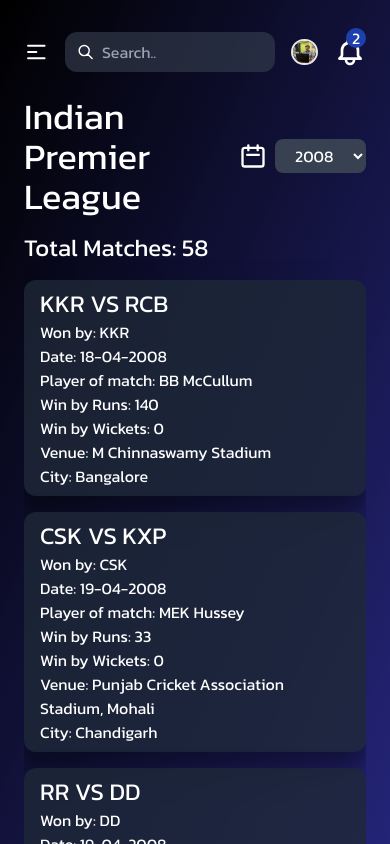
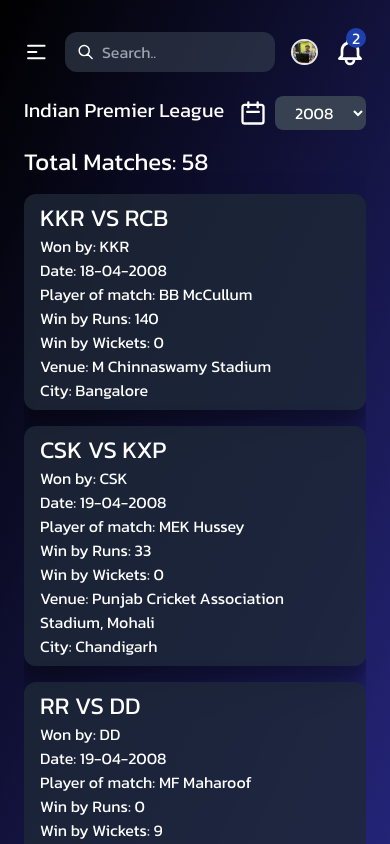
Before and after one commit to Gauravk2610/frontend_ipl_challenge, a React (Create React App) app: page /matches in a window 390 px wide. Built offline with nearby package versions, Linux system fonts and the light colour scheme.

Commit message:
small screen font size fixed

```diff
--- a/src/pages/Matches.jsx
+++ b/src/pages/Matches.jsx
@@ -76,7 +76,7 @@
         <div className='mt-4'>
             {/* Heading */}
             <div className='flex justify-between'>
-                <div className='text-4xl'>Indian Premier League</div>
+                <div className='text-xl sm:ext-4xl'>Indian Premier League</div>
                 <div className='flex items-center space-x-2'>
                     <CalendarIcon className='w-7 h-7' />
                     <motion.select
--- a/src/pages/Teams.jsx
+++ b/src/pages/Teams.jsx
@@ -95,7 +95,7 @@
                     className='mt-4'>
                     {/* Heading */}
                     <div className='flex justify-between'>
-                        <div className='text-4xl'>Indian Premier League</div>
+                        <div className='text-xl sm:text-4xl'>Indian Premier League</div>
                         <div className='flex items-center space-x-2'>
                             <CalendarIcon className='w-7 h-7' />
                             <motion.select
```
